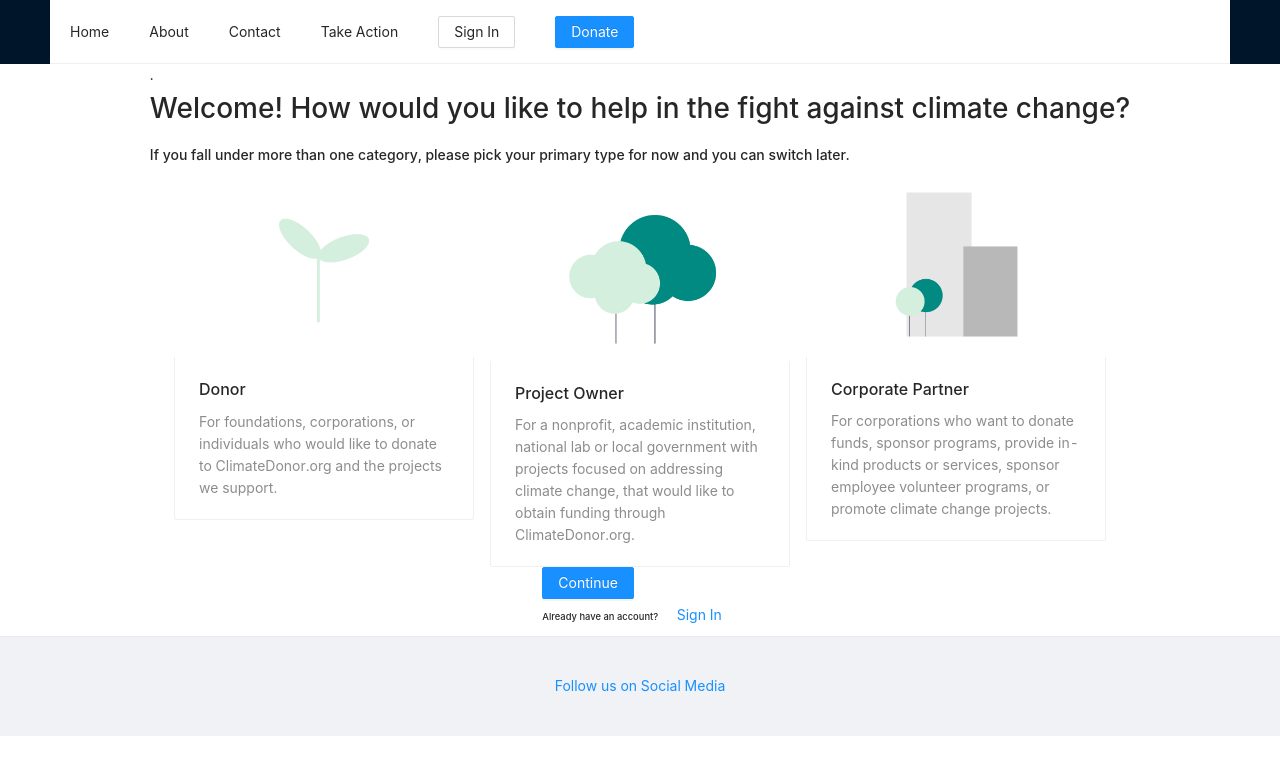
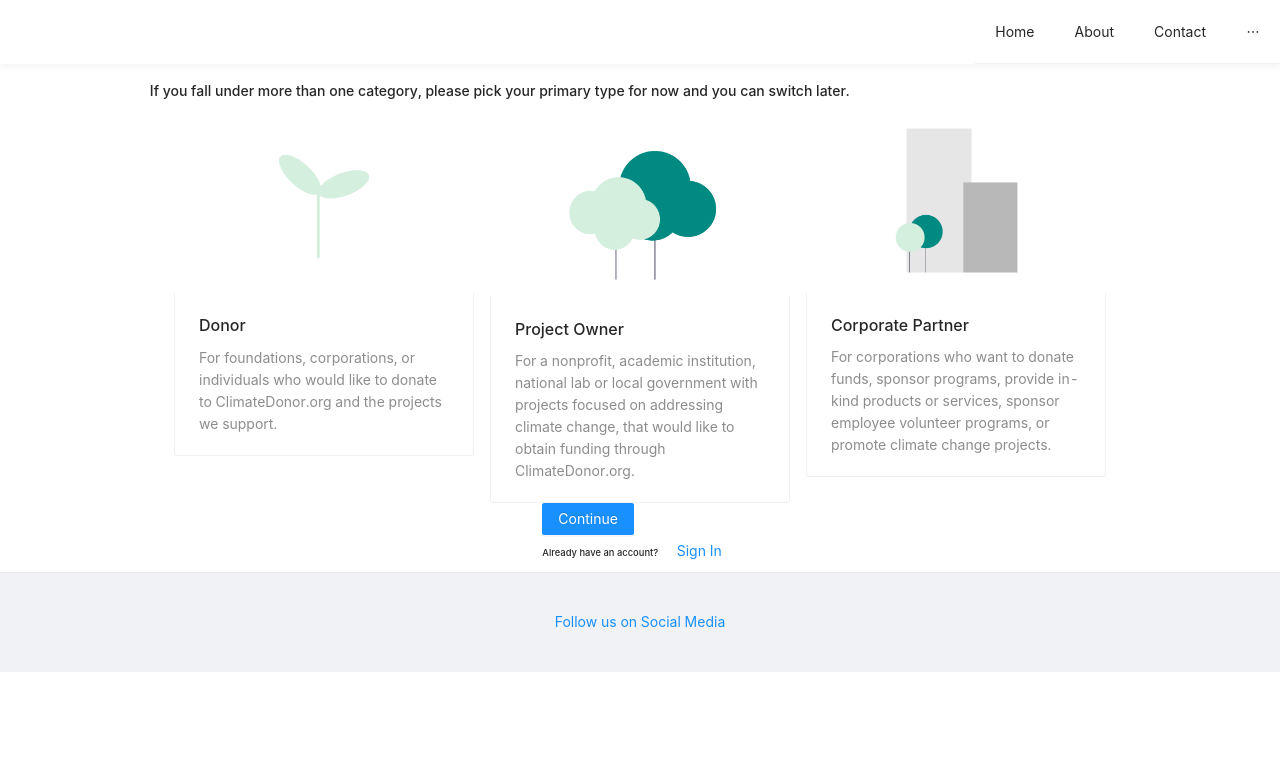
Before and after one commit to tahazaryab/climate-donor-site, a Next.js app: page /signup in a window 1280 px wide. Shown: the top 774 px of the page. Built offline with nearby package versions, Linux system fonts and the light colour scheme; no server answers; what next-firebase-auth would draw is missing.

Commit message:
navbar styling

```diff
--- a/components/NavBar.js
+++ b/components/NavBar.js
@@ -1,22 +1,26 @@
 import React from 'react'
 import {Component} from 'react'
 import {Layout, Menu, Dropdown, Button} from 'antd';
-import './Navbar.module.css';
+import styles from '../styles/Navbar.module.css';
 import Link from 'next/link'
 
 const Header = Layout.Header;
+
+const buttonStyle = {
+    backgroundColor: '#048A81',
+};
 
 
 const NavBar = ({ userId, signOut }) => {
         let authenticationItem = (userId ?
         (<Menu.Item key="/logout">
-            <Button onClick={() => {
+            <Button  onClick={() => {
             signOut()
           }}>Logout</Button>
         </Menu.Item>)
         :
             (<Menu.Item key="/signin">
-            <Button href="/signin">Sign In</Button>
+            <Button style={buttonStyle} href="/signin">Sign In</Button>
         </Menu.Item>))
 
         let menuItems;
@@ -40,9 +44,9 @@ const NavBar = ({ userId, signOut }) => {
         ];
 
         return (
-            <Header className="app-header">
+            <Header className={styles.appHeader}>
                 <Menu
-                    className="site-menu"
+                    className={styles.siteMenu}
                     mode="horizontal"
                     >
                     {menuItems}
--- a/pages/index.js
+++ b/pages/index.js
@@ -5,6 +5,8 @@ import Button from 'antd/lib/button';
 import styles from '../styles/Home.module.css'
 import NavBar from "../components/NavBar";
 import AppFooter from "../components/Footer";
+// import '~antd/dist/antd.css';
+
 
 import {
   useAuthUser,
--- a/components/Navbar.module.css
+++ b/styles/Navbar.module.css
@@ -1,4 +1,4 @@
-.app-header {
+.appHeader {
     position: fixed;
     width: 100%;
     box-shadow: 0 2px 8px #f0f1f2;
@@ -24,6 +24,14 @@
     margin-right: 0 !important;
 }
 
+.siteMenu {
+    float: right;
+}
+
+.signinButton {
+    color: #048A81;
+}
+
 @media (max-width: 768px) {
 
     .app-menu > li {
--- a/styles/globals.css
+++ b/styles/globals.css
@@ -12,14 +12,20 @@ body {
   justify-content: center;
 }
 
-
+.ant-btn-primary {
+  color: #048A81;
+  /* &:hover {
+    background-color: #048A81 !important;
+    border-color: #048A81 !important;
+  } */
+}
 
 a {
   color: inherit;
   text-decoration: none;
 }
 
-Button {
+.Button {
   color: #048A81;
 }
 
```
